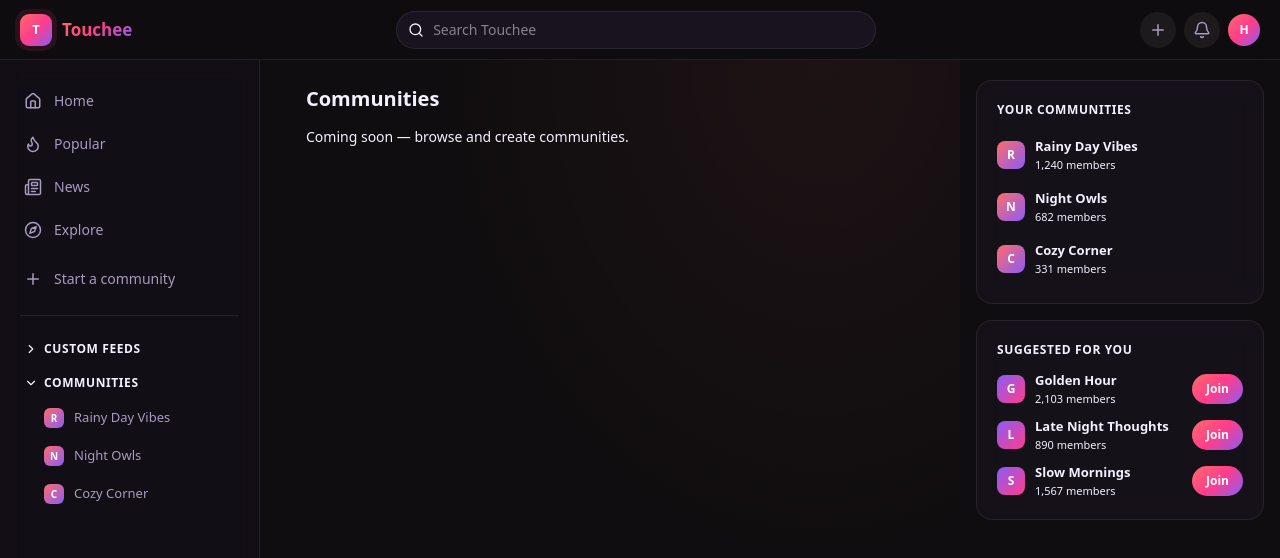
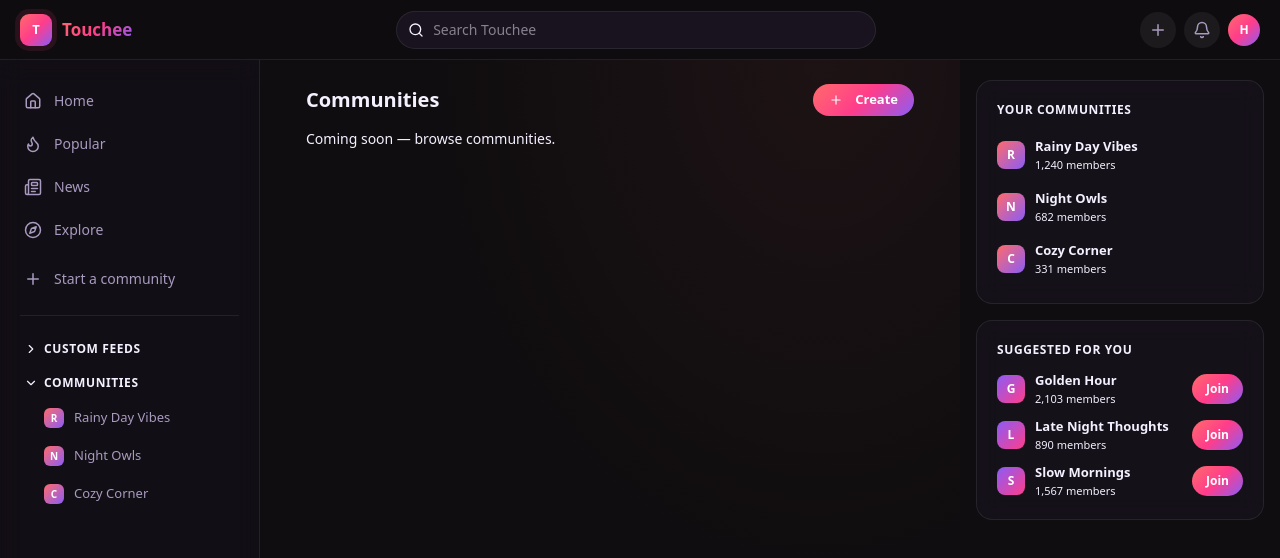
Before and after one commit to H-Viet/touchee-frontend, a Next.js app: page /communities in a window 1280 px wide. Shown: the top 558 px of the page. Built offline with nearby package versions, Linux system fonts and the light colour scheme.

Commit message:
ref: add navigation to create community page

```diff
--- a/src/app/(main)/communities/page.tsx
+++ b/src/app/(main)/communities/page.tsx
@@ -1,6 +1,17 @@
+import Link from "next/link";
+import { Plus } from "lucide-react";
+import { Button } from "@/components/ui/Button";
+
 export default function CommunitiesPage() {
   return (
     <div>
+      <div
+        style={{
+          display: "flex",
+          alignItems: "center",
+          justifyContent: "space-between",
+        }}
+      >
         <h1
           style={{
             margin: 0,
@@ -11,6 +22,25 @@ export default function CommunitiesPage() {
         >
           Communities
         </h1>
+        <Link href="/communities/create" style={{ textDecoration: "none" }}>
+          <Button
+            size="sm"
+            style={{
+              fontSize: "13px",
+              fontWeight: 600,
+              padding: "7px 16px",
+              borderRadius: "9999px",
+              border: "none",
+              cursor: "pointer",
+              background: "linear-gradient(135deg, #ff6b6b, #ff3d8b, #8b5cf6)",
+              color: "white",
+            }}
+          >
+            <Plus size={14} style={{ marginRight: "4px" }} />
+            Create
+          </Button>
+        </Link>
+      </div>
       <p
         style={{
           marginTop: "12px",
@@ -18,7 +48,7 @@ export default function CommunitiesPage() {
           color: "var(--color-text-muted)",
         }}
       >
-        Coming soon — browse and create communities.
+        Coming soon — browse communities.
       </p>
     </div>
   );
```
Lines whose indentation alone changed are shown as unchanged.
